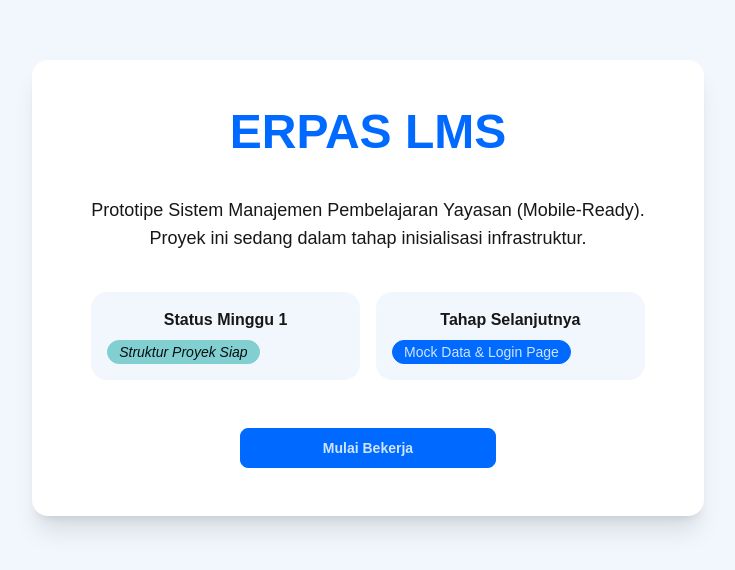
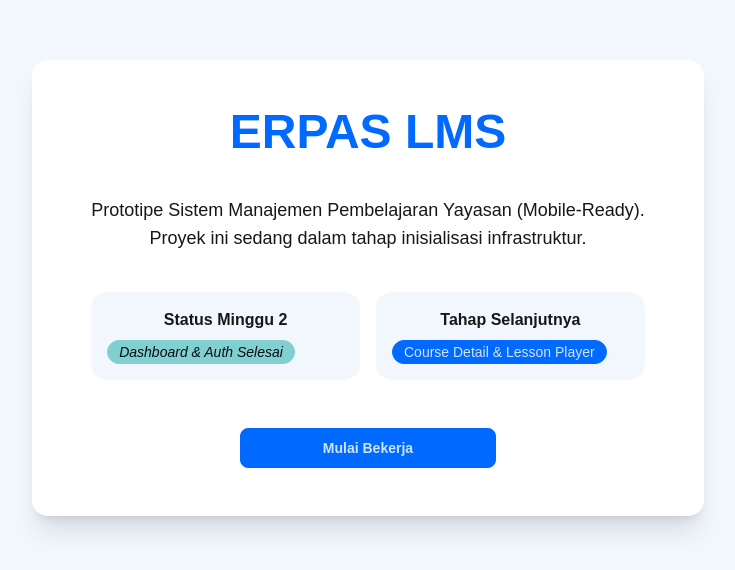
Before and after one commit to anggriawancahya/erpas-lms, a Next.js app: page / in a window 1280 px wide. Shown: the part 112-682 px from the top of the page, without its empty margins (272-1007 px from the left). Built offline with nearby package versions, Linux system fonts and the light colour scheme.

Commit message:
Update implementation log, complete authentication and student dashboard, and enhance course data structure with lesson details

```diff
--- a/src/app/page.tsx
+++ b/src/app/page.tsx
@@ -14,12 +14,12 @@ export default function Home() {
 
           <div className="grid grid-cols-1 sm:grid-cols-2 gap-4 w-full">
             <div className="card bg-base-200 p-4">
-              <span className="font-bold">Status Minggu 1</span>
-              <span className="badge badge-success mt-2 italic">Struktur Proyek Siap</span>
+              <span className="font-bold">Status Minggu 2</span>
+              <span className="badge badge-success mt-2 italic">Dashboard & Auth Selesai</span>
             </div>
             <div className="card bg-base-200 p-4">
               <span className="font-bold">Tahap Selanjutnya</span>
-              <span className="badge badge-primary mt-2">Mock Data & Login Page</span>
+              <span className="badge badge-primary mt-2">Course Detail & Lesson Player</span>
             </div>
           </div>
 
--- a/src/data/courses.json
+++ b/src/data/courses.json
@@ -4,20 +4,40 @@
     "title": "Matematika Dasar",
     "teacher": "Drs. Budi Setiawan",
     "progress": 65,
-    "last_lesson": "Aljabar Linear"
+    "last_lesson": "Aljabar Linear",
+    "chapters": [
+      {
+        "id": "ch-1",
+        "title": "Logika Matematika",
+        "lessons": [
+          { "id": "l-1", "title": "Pernyataan & Kalimat Terbuka", "type": "text", "status": "completed" },
+          { "id": "l-2", "title": "Operasi Logika", "type": "video", "status": "completed" }
+        ]
+      },
+      {
+        "id": "ch-2",
+        "title": "Aljabar Linear",
+        "lessons": [
+          { "id": "l-3", "title": "Matriks Dasar", "type": "video", "status": "current" },
+          { "id": "l-4", "title": "Determinan", "type": "pdf", "status": "locked" }
+        ]
+      }
+    ]
   },
   {
     "id": "2",
     "title": "Bahasa Indonesia",
     "teacher": "Ibu Siti Aminah",
     "progress": 30,
-    "last_lesson": "Teks Eksplanasi"
+    "last_lesson": "Teks Eksplanasi",
+    "chapters": []
   },
   {
     "id": "3",
     "title": "Fisika",
     "teacher": "Agus Pratama, M.Pd",
     "progress": 0,
-    "last_lesson": "Hukum Newton"
+    "last_lesson": "Hukum Newton",
+    "chapters": []
   }
 ]
```
Also changed, not shown: 1 other file (tests, documents, lock files or other folders).
